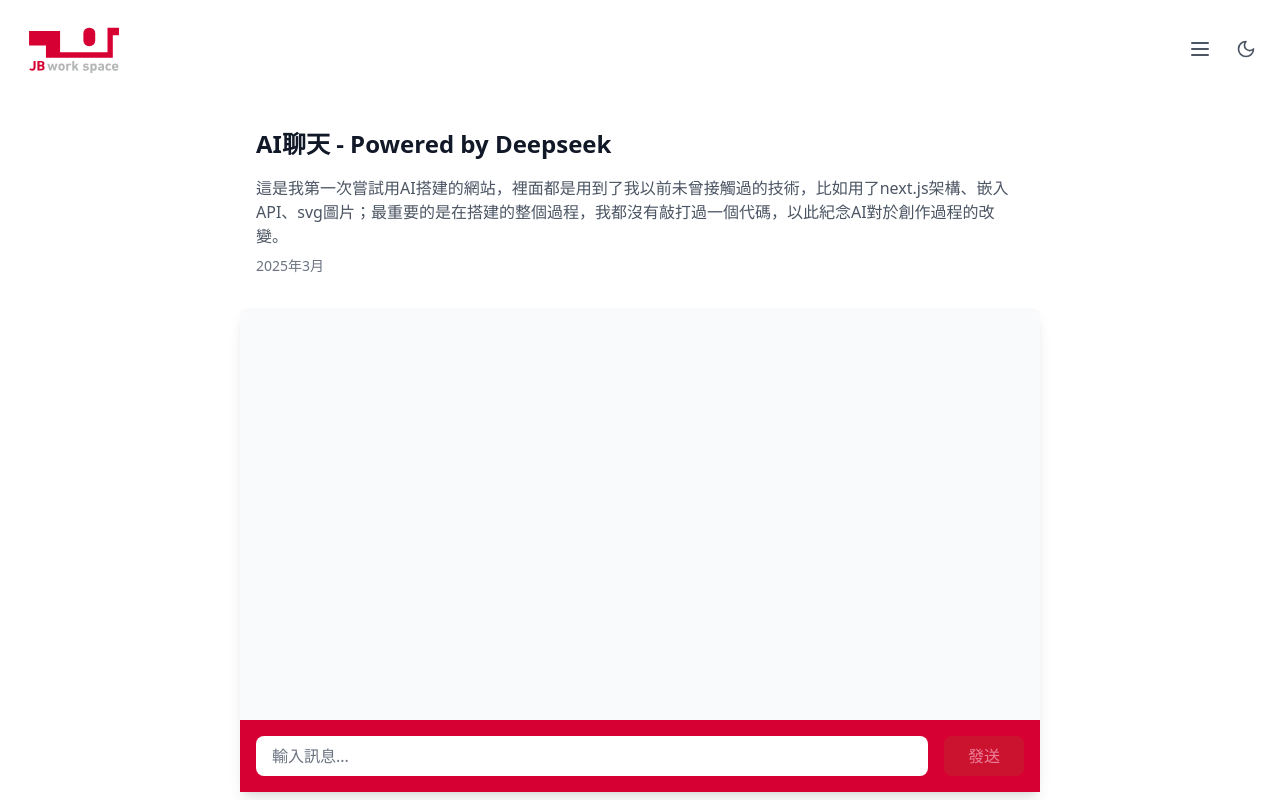
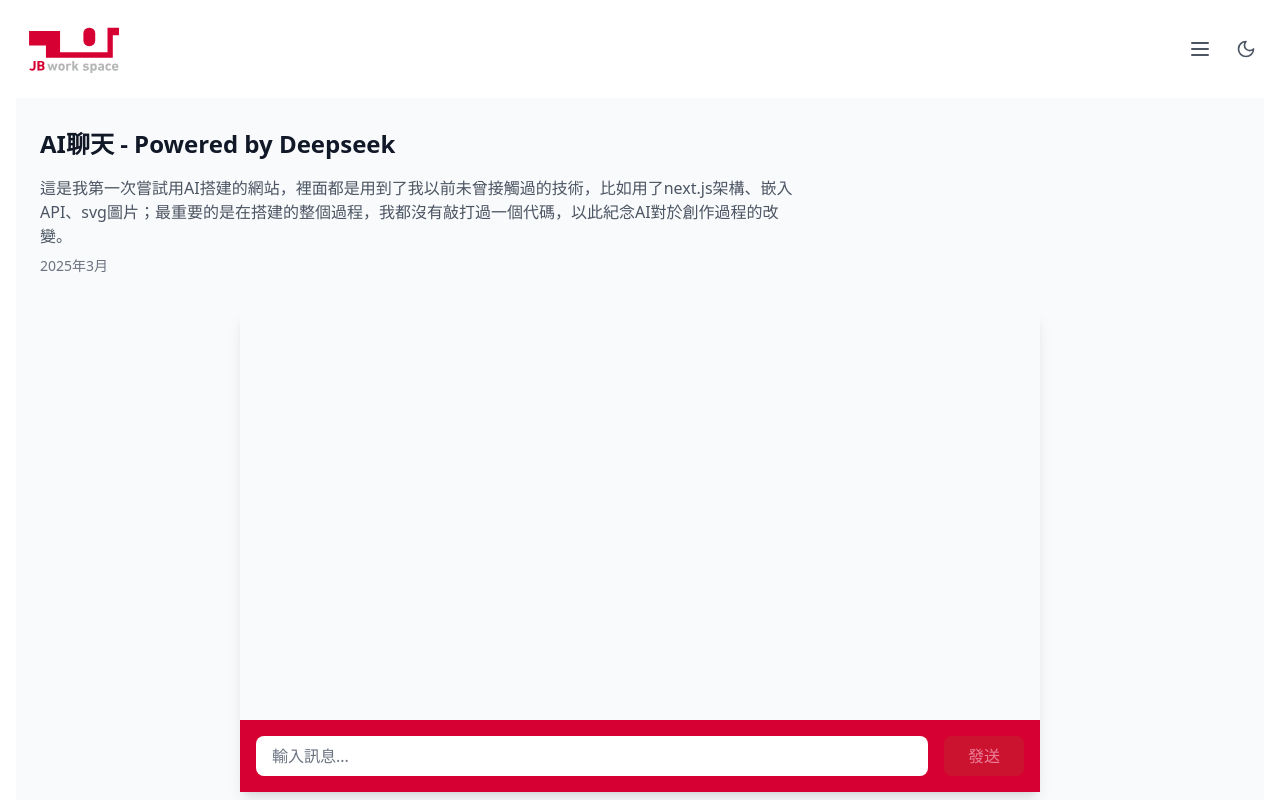
Before and after one commit to elementdeng/aichat, a Next.js app: page / in a window 1280 px wide. Shown: the top 800 px of the page. Built offline with nearby package versions, Linux system fonts and the light colour scheme.

Commit message:
Fix routing and layout issues

```diff
--- a/app/page.tsx
+++ b/app/page.tsx
@@ -2,8 +2,8 @@
 
 export default function Home() {
   return (
-    <div className="min-h-[calc(100vh-8rem)] flex items-center justify-center">
+    <main className="min-h-screen bg-gray-50 dark:bg-gray-900">
       <ChatInterface />
-    </div>
+    </main>
   )
 }
--- a/next.config.js
+++ b/next.config.js
@@ -11,6 +11,14 @@
   output: 'standalone',
   experimental: {
     serverActions: true
+  },
+  async rewrites() {
+    return [
+      {
+        source: '/aichat/:path*',
+        destination: '/:path*',
+      },
+    ]
   },
   async headers() {
     return [
```
